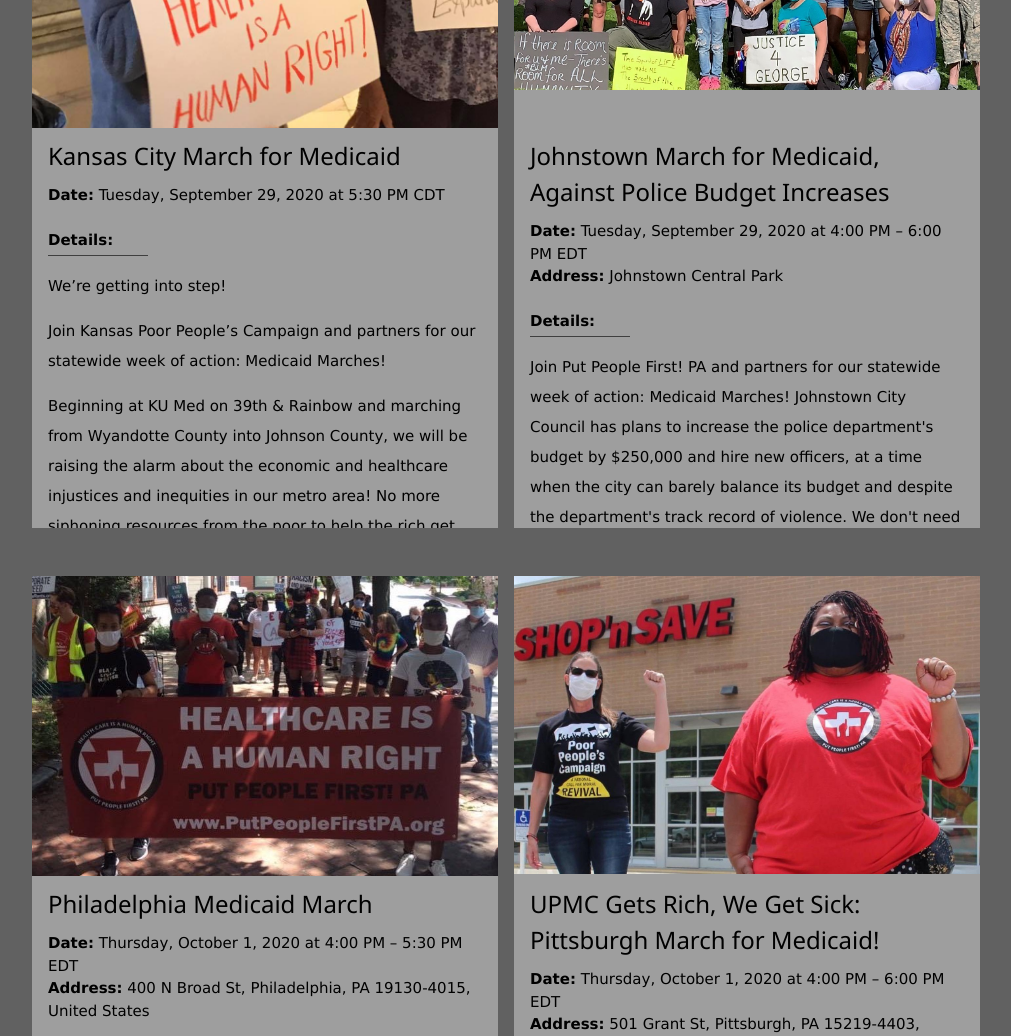
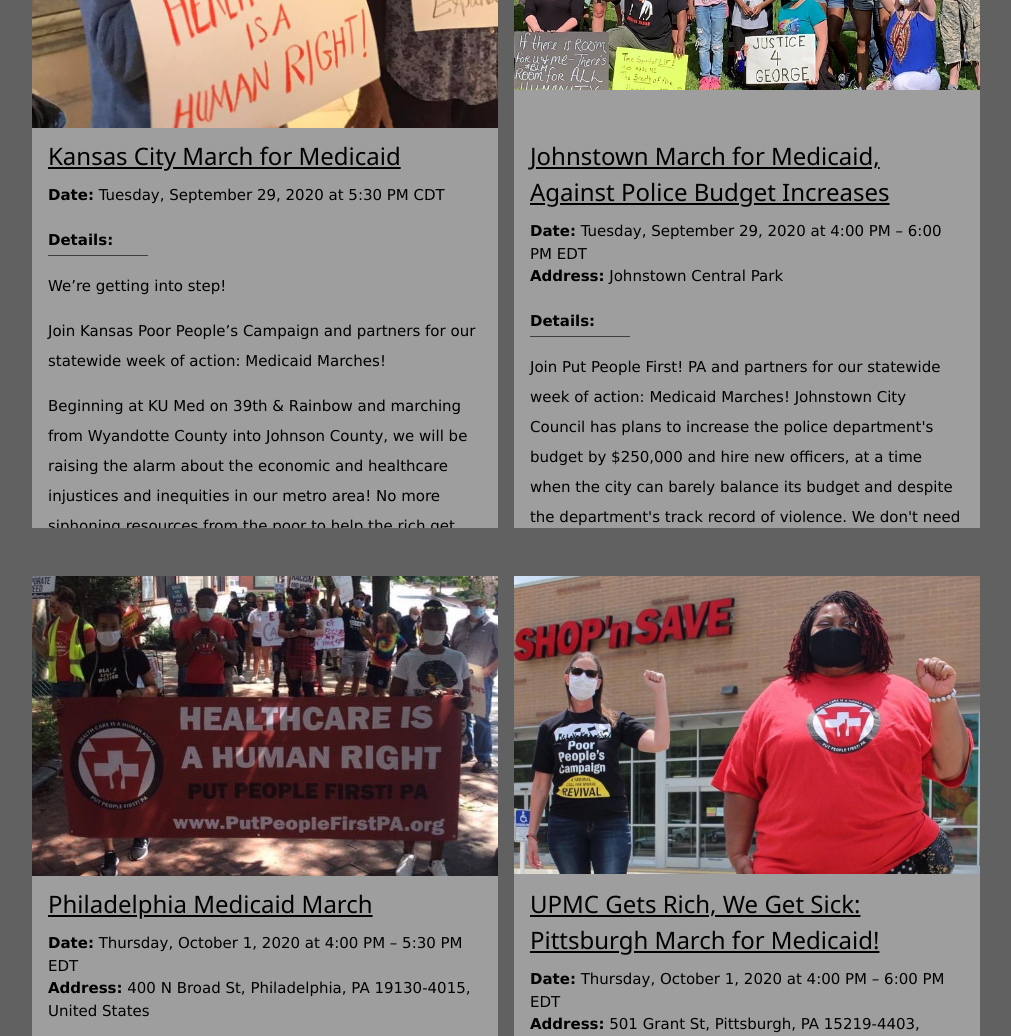
Before and after one commit to eschulte/nonviolent-medicaid-army, an Eleventy site: page index.md in a window 1280 px wide. Shown: the part 1180-2216 px from the top of the page, without its empty margins (234-1245 px from the left). Built offline with nearby package versions, Linux system fonts and the light colour scheme; Eleventy itself is replaced by a stand-in of ours; files that its build step writes are made by us from their sources.

Commit message:
Link marches to Facebook

```diff
--- a/_includes/default.njk
+++ b/_includes/default.njk
@@ -233,7 +233,7 @@
     <img src="{{ march.image | url}}" alt="" style="width:100%; max-height: 300px; object-fit: cover;">
   </div>
 <div class="w3-container w3-gray march-details clamped">
-<h3>{{ march.name }}</h3>
+<h3><a href="{{ march.link }}">{{ march.name }}</a></h3>
 <b>Date:</b> {{ march.date }}</br>
 {% if march.address %}
 <b>Address:</b> {{ march.address }}</br>
--- a/index.md
+++ b/index.md
@@ -3,6 +3,7 @@
 title: Nonviolent Medicaid Army
 marches:
   - name: Pittsburg March for Medicaid
+    link: https://www.facebook.com/events/s/pittsburg-march-for-medicaid/750671165479904/
     image: /img/118786551_933501083821246_8769786577728461574_n.jpg
     day: 2020-10-03
     date: Saturday, October 3, 2020 at 10:00 AM CDT
@@ -13,6 +14,7 @@
 
       Masks are a necessity for marching and we will be following strict safety and social distancing protocols.
   - name: "Bellows Falls: March for Medicaid!"
+    link: https://www.facebook.com/events/939761249861078
     image: /img/119007735_10157478457807592_6720634131099702671_o.jpg
     day: 2020-10-03
     date: Saturday, October 3, 2020 at 12:00 PM EDT
@@ -28,6 +30,7 @@
 
       Healthcare is a Human Right! Medicaid for All!
   - name: Philadelphia Medicaid March
+    link: https://www.facebook.com/events/299747397780540
     image: /img/118294635_4551050501586607_8467832772771818091_n.jpg
     day: 2020-10-01
     date: Thursday, October 1, 2020 at 4:00 PM – 5:30 PM EDT
@@ -41,6 +44,7 @@
 
       We will end just down the street at the former Hahnemann Hospital that also sits empty. However in this case owner Joel Freedman is preparing to sell the building to a real estate developer to create high end condos. Mayor Kenney, Health Commissioner Thomas Farley and Governor Wolf have abdicated their responsibility - in the middle of a pandemic and global economic crisis - to re-open closed hospitals like Hahnemann and bring them under public control.
   - name: "UPMC Gets Rich, We Get Sick: Pittsburgh March for Medicaid!"
+    link: https://www.facebook.com/events/310722463525022
     image: /img/118717664_4623750464316610_1121620829994264544_o.jpg
     day: 2020-10-01
     date: Thursday, October 1, 2020 at 4:00 PM – 6:00 PM EDT
@@ -50,6 +54,7 @@
 
       UPMC got a billion dollar bailout to help fight Covid19, yet we are no closer to stopping the pandemic in Allegheny County and thousands of us are unemployed, uninsured, and behind on rent.
   - name: Northeast PA Medicaid March
+    link: https://www.facebook.com/events/2447778825519353
     image: /img/118990826_4643202912371365_5996310042559417365_o.jpg
     day: 2020-10-02
     date: Friday, October 2, 2020 at 3:30 PM – 5:00 PM EDT
@@ -67,6 +72,7 @@
 
       The Northeast PA Medicaid March will begin on Friday October 2nd at 3:30 pm at the Public Square in Wilkes Barre and then march to the Police Headquarters and end at the County Assistance Office.
   - name: Montgomery County Medicaid March
+    link: https://www.facebook.com/events/320937185675510
     image: /img/119006764_179475933699446_6095253118759293547_n.jpg
     day: 2020-10-03
     date: Saturday, October 3, 2020 at 12:00 PM – 5:00 PM EDT
@@ -77,6 +83,7 @@
 
       The Montgomery County Healthcare Rights Committee of Put People First! PA will be holding a car caravan on Saturday October 3rd, as part of a statewide week of “Medicaid Marches” across Pennsylvania and across the country with the Nonviolent Medicaid Army!
   - name: South Central PA Medicaid March
+    link: https://www.facebook.com/events/417091032584890
     image: /img/118090847_720449428533194_9174590894802604914_n.jpg
     day: 2020-10-03
     date: Saturday, October 3, 2020 at 3:00 PM EDT
@@ -90,6 +97,7 @@
 
       We will march around St. Joseph’s Hospital that currently sits empty, sharing information and powerful testimonies along the way. Despite having grounds to hold UPMC accountable for their actions and harm done to our communities, people in power are allowing them to sell the property to a real estate developer to create primarily luxury housing and boutiques while people are suffering and dying in Lancaster County Prison, sleeping on the streets, and facing homelessness. Pennsylvania state legislators, Mayor Sorace, Lancaster City Council (if they pass the rezoning petition), and Governor Wolf have abdicated their responsibility - in the middle of a pandemic and global economic crisis - to re-open closed hospitals like St. Joseph’s hospital and bring them under public control.
   - name: Medicaid March
+    link: https://www.facebook.com/events/s/medicaid-march/611323159529146/
     image: /img/119733204_2965210437042527_4301759276544947103_o.jpg
     day: 2020-10-03
     date: Saturday, October 3, 2020 at 12:00 PM – 2:00 PM EDT
@@ -117,6 +125,7 @@
 
       Specific details for the march to be released soon!!
   - name: Kansas City March for Medicaid
+    link: https://www.facebook.com/events/s/kansas-city-march-for-medicaid/401361201173255/
     image: /img/118775978_933499063821448_6455191371589512034_n.jpg
     day: 2020-09-29
     date: Tuesday, September 29, 2020 at 5:30 PM CDT
@@ -130,6 +139,7 @@
       The Kansas City Medicaid March will be part of a statewide week of marches across KS and across the country with the Nonviolent Medicaid Army.
       Masks are a necessity for marching and we will be following strict safety and social distancing protocols.
   - name: Johnstown March for Medicaid, Against Police Budget Increases
+    link: https://www.facebook.com/events/1540563729470934
     image: /img/119005102_4658234414201548_3550022997135552435_o.jpg
     day: 2020-09-29
     date: Tuesday, September 29, 2020 at 4:00 PM – 6:00 PM EDT
@@ -145,6 +155,7 @@
       For more on these and other statewide demands see: www.putpeoplefirstpa.org/coronavirus
       Masks are a necessity for marching and we will be following strict safety and social distancing protocols.
   - name: Altoona Area Medicaid March
+    link: https://www.facebook.com/events/2021115288019009
     image: /img/118958031_763072724472292_755521234660551273_n.jpg
     day: 2020-10-03
     date: Saturday, October 3, 2020 at 2:00 PM – 4:00 PM EDT
```
